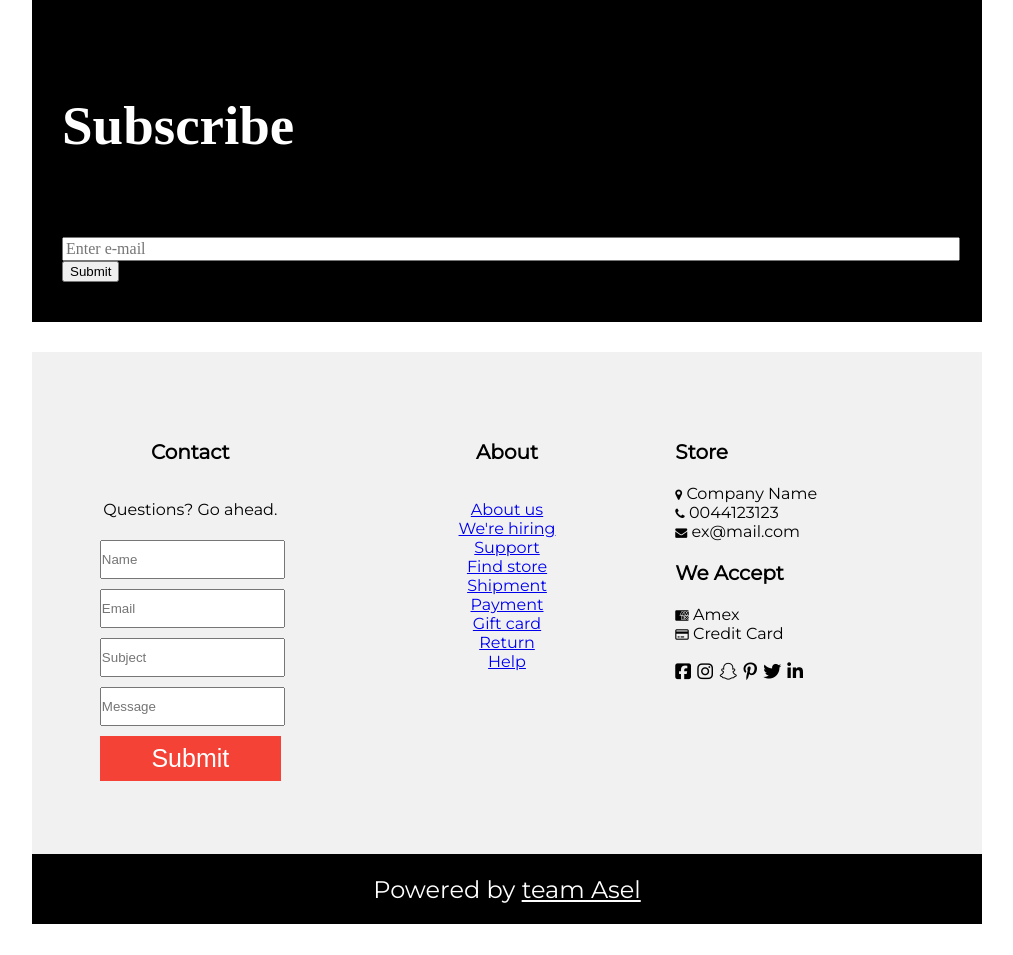
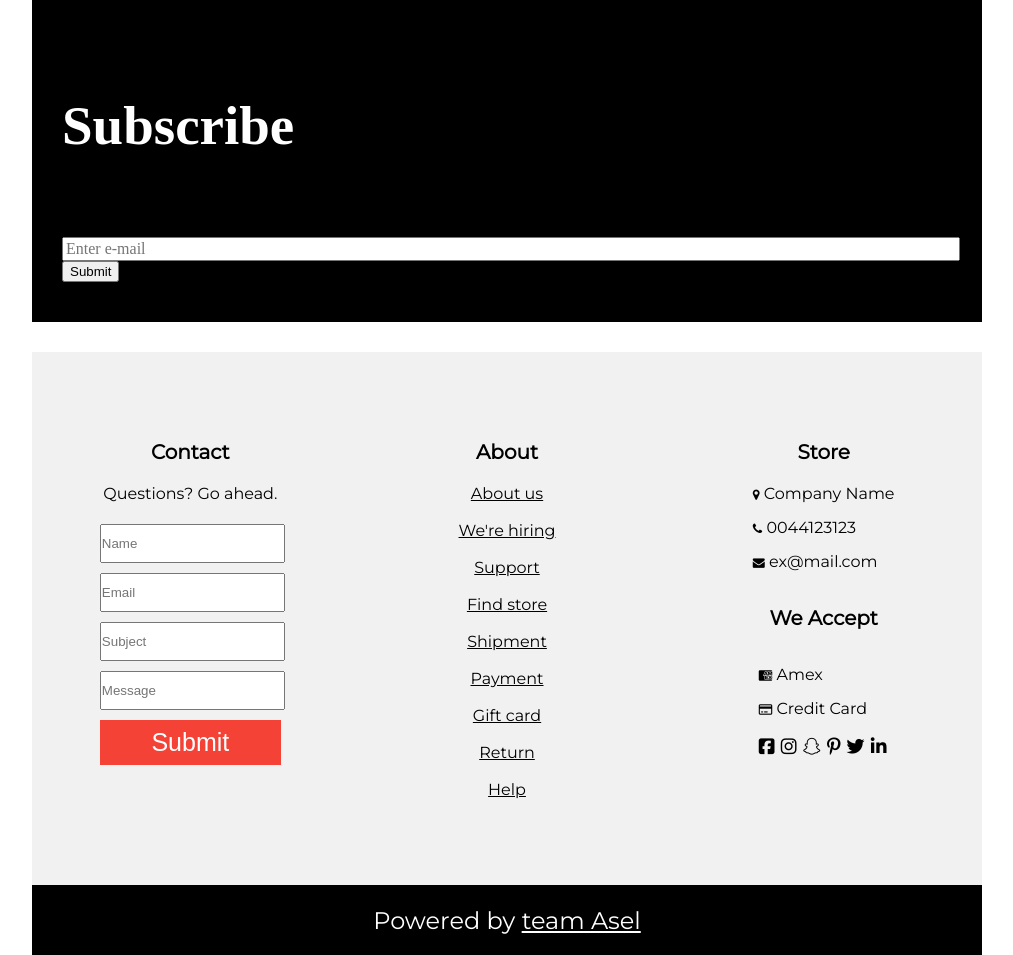
Before and after one commit to kazakh-in-nz/project-ecomerce-one, a PHP site: page / in a window 1280 px wide. Shown: the part 1303-2258 px from the top of the page, without its empty margins (258-1271 px from the left). Before the commit the page ends 2227 px from the top, so only its background shows below. Run offline with PHP 8.4, Linux system fonts and the light colour scheme; some libraries are stand-ins or nearby versions.

Commit message:
updated contact info

```diff
--- a/home.html
+++ b/home.html
@@ -233,7 +233,7 @@
           <!-- contact form -->
           <div class="contact">
             <h3>Contact</h3>
-            <p>Questions? Go ahead.</p>
+            <p class="about-us-contact-list">Questions? Go ahead.</p>
             <form action="#">
               <input
                 class="in-put box"
@@ -269,8 +269,10 @@
           <!-- about -->
           <div class="about">
             <h3>About</h3>
-            <ul>
-              <li><a href="#about-us.html">About us</a></li>
+            <ul class="about-list">
+              <li class="about-us-contact-list">
+                <a href="#about-us.html">About us</a>
+              </li>
               <li>
                 <a href="#job-vacancy.html" target="_blank">We're hiring</a>
               </li>
@@ -288,14 +290,18 @@
           <div class="store">
             <h3>Store</h3>
             <div class="details">
-              <div><i class="fa fa-map-marker"></i> Company Name</div>
+              <div class="about-us-contact-list">
+                <i class="fa fa-map-marker"></i> Company Name
+              </div>
               <div><i class="fa fa-phone"></i> 0044123123</div>
               <div><i class="fa fa-envelope"></i> ex@mail.com</div>
             </div>
             <h3>We Accept</h3>
-            <div class="payment">
-              <div><i class="fa fa-cc-amex"></i> Amex</div>
-              <div><i class="fa fa-credit-card"></i> Credit Card</div>
+            <div class="payment-web-social-icon-wrapper">
+              <div class="payment">
+                <div><i class="fa fa-cc-amex"></i> Amex</div>
+                <div><i class="fa fa-credit-card"></i> Credit Card</div>
+              </div>
               <div class="social-web-icons">
                 <a href="#"><i class="fab fa-facebook-square"></i></a>
                 <a href="#"><i class="fab fa-instagram"></i></a>
@@ -330,9 +336,6 @@
       var coll = document.getElementsByClassName('collapsible')
       var i
 
-      var coll = document.getElementsByClassName('collapsible')
-      var i
-
       for (i = 0; i < coll.length; i++) {
         coll[i].addEventListener('click', function () {
           this.classList.toggle('active')
--- a/style.css
+++ b/style.css
@@ -361,10 +361,37 @@ footer p {
   margin: 5px 0;
 }
 
-ul {
+.about-list {
   list-style: none;
   text-align: center;
   padding: 0;
+  margin: 0;
+}
+
+.about-list li {
+  margin: 18px 0px;
+}
+
+.about a {
+  color: black;
+}
+
+.about a:hover {
+  color: gray;
+}
+
+.store {
+  display: flex;
+  align-items: center;
+}
+
+.details div,
+.payment div {
+  margin: 15px 0px;
+}
+
+.about-us-contact-list {
+  margin-top: 0 !important;
 }
 
 .store .fa {
```
